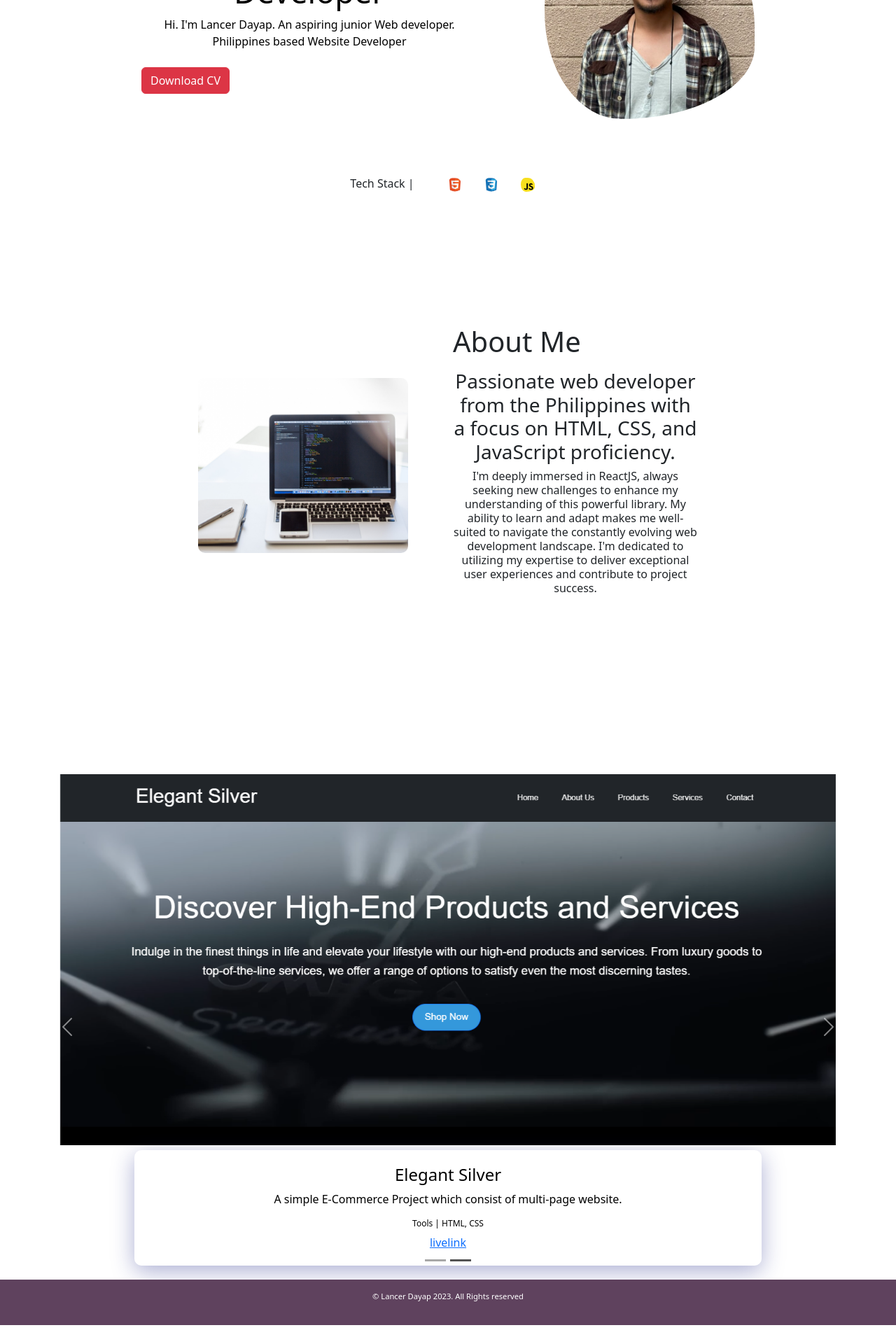
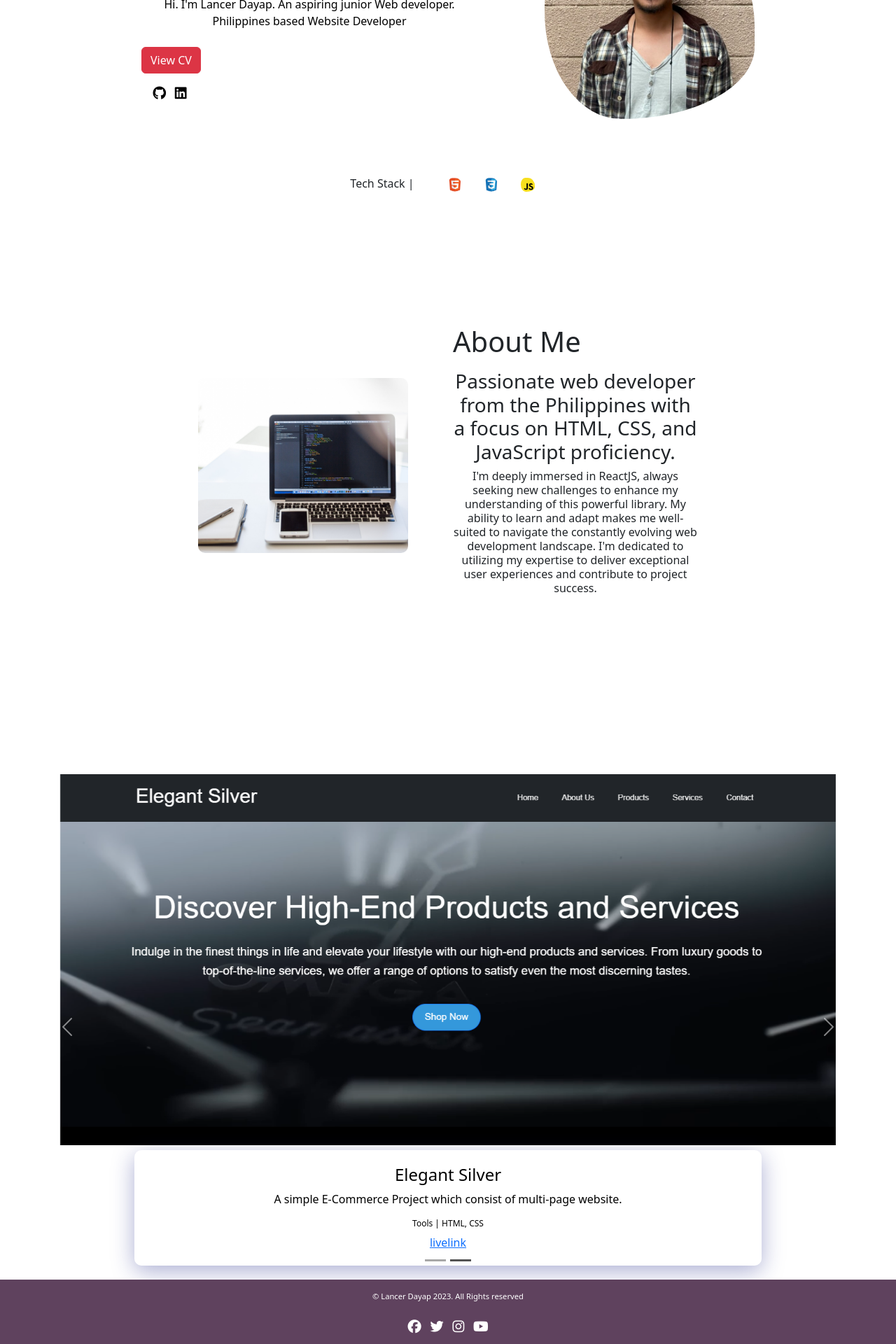
Before and after one commit to LancerDayap/Portfolio, a React (Vite) app: page / in a window 1280 px wide. Shown: the part 400-2320 px from the top of the page at 70% size. Before the commit the page ends 2293 px from the top, so only its background shows below. Built offline with nearby package versions, Linux system fonts and the light colour scheme; a web font is replaced by a local one.

Commit message:
added socmed links

```diff
--- a/index.html
+++ b/index.html
@@ -13,5 +13,6 @@
   <body>
     <div id="root"></div>
     <script type="module" src="/src/main.jsx"></script>
+    <script type="module" src="https://kit.fontawesome.com/ce609caadb.js" crossorigin="anonymous"></script>
   </body>
 </html>
--- a/src/components/Footer.jsx
+++ b/src/components/Footer.jsx
@@ -2,6 +2,14 @@ const Footer = () => {
     return (
       <footer className="footer">
         <p>&copy; Lancer Dayap 2023. All Rights reserved</p>
+        <div class="social-icons">
+            <a href="https://www.facebook.com/lanceFD" target="_blank"><i class="fa-brands fa-facebook"></i></a>
+            <a href="https://twitter.com/__lanLan" target="_blank"><i class="fa-brands fa-twitter"></i></a>
+            <a href="https://www.instagram.com/_._lanlan__/" target="_blank"><i class="fa-brands fa-instagram"></i></a>
+            <a href="https://www.youtube.com/channel/UCfRvb5mr1MXfxGHqPvdlZSA" target="_blank"><i class="fa-brands fa-youtube"></i></a>
+        </div>
+
+
       </footer>
     )
   }
--- a/src/components/Hero.jsx
+++ b/src/components/Hero.jsx
@@ -14,9 +14,13 @@ const Hero = () => {
           <div className="hero-buttons">
             <a className="cta" class="btn btn-danger" role="button" href="https://docs.google.com/document/d/1G4HpUB5xIarFuow5VWa13xOF-3z7V3ma4m-ZJudxULU/edit?usp=drive_link"
             download="Lancer Dayap Resume" target="blank">
-            Download CV
+            View CV
           </a>
           </div>
+          <div class="hero-icons">
+            <a href="https://github.com/LancerDayap" target="_blank"><i class="fa-brands fa-github"></i></a>
+            <a href="https://www.linkedin.com/in/lancer-dayap-581518278/" target="_blank"><i class="fa-brands fa-linkedin"></i></a>
+        </div>
         </div>
         <img src={heroimage} alt="" />
       </div>
--- a/src/index.css
+++ b/src/index.css
@@ -131,6 +131,25 @@ button {
   padding: 1rem 1rem;
 }
 
+.hero-icon-section {
+  margin: 20px;
+}
+
+.hero-icons {
+  display: flex;
+  align-content: center;
+  margin: 10px;
+
+}
+.hero-icons a {
+  margin: .4rem;
+}
+
+.hero-icons i {
+  font-size: 1.2rem;
+  color: black;
+}
+
 .hero img {
   width: 300px;
   height: 300px;
@@ -261,6 +280,9 @@ section h1 {
 /* footer */
 footer {
   display: flex;
+  flex-direction: column;
+  flex-wrap: wrap;
+  align-content: space-around;
   justify-content: center;
   background-color: #5f425e;
   color: var(--light);
@@ -270,6 +292,24 @@ footer {
 footer p {
   font-size: .7rem;
 }
+
+
+.social-icons {
+  display: flex;
+  justify-content: center;
+  align-content: center;
+  margin-bottom: 1rem;
+  }
+
+  .social-icons a {
+  margin: .4rem;
+  }
+
+  .social-icons i {
+  font-size: 1.2rem;
+  color: white;
+  }
+
 
 /* Media Queries */
 @media (max-width: 768px) {
```
Also changed, not shown: src/assets/pcSpec.png (added).
